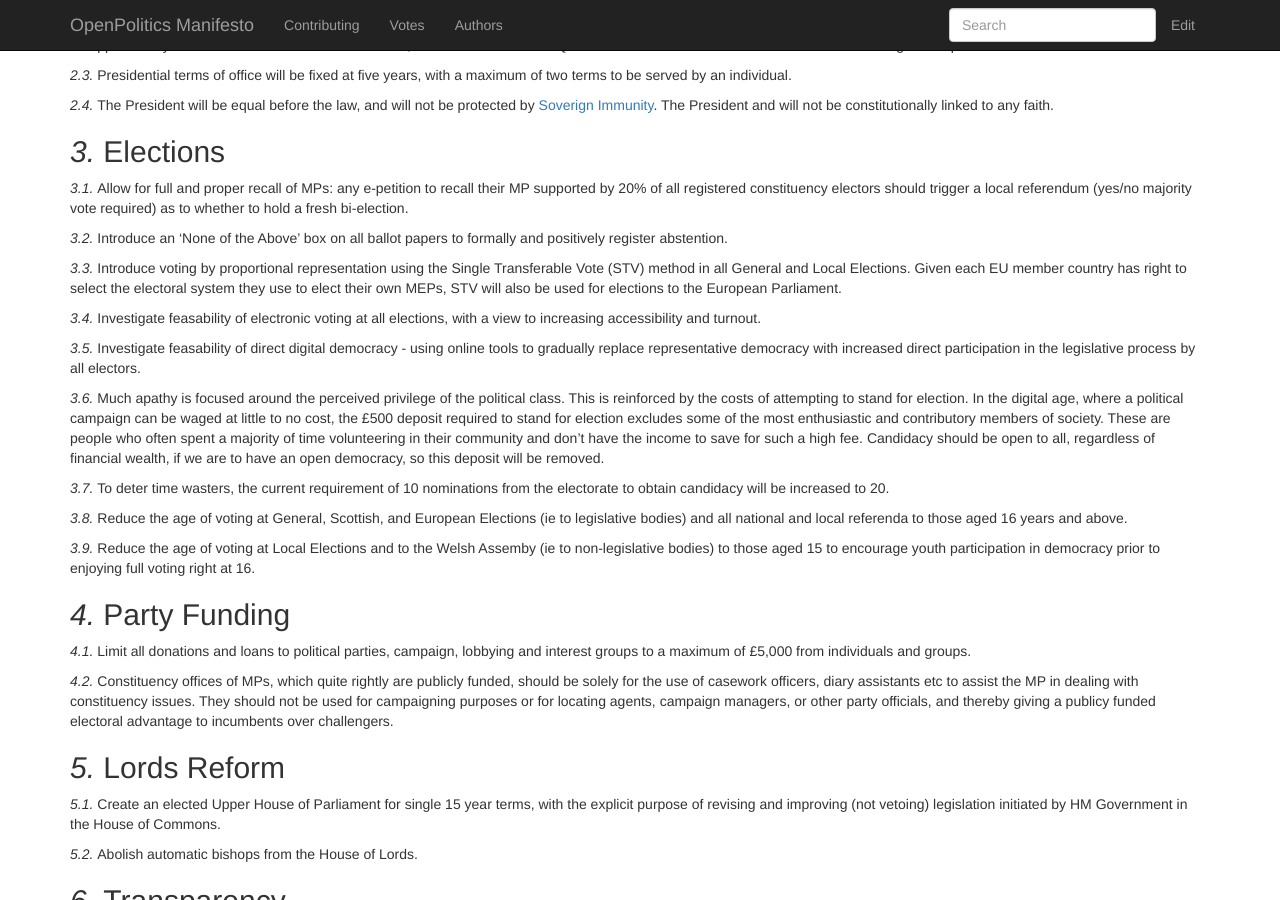
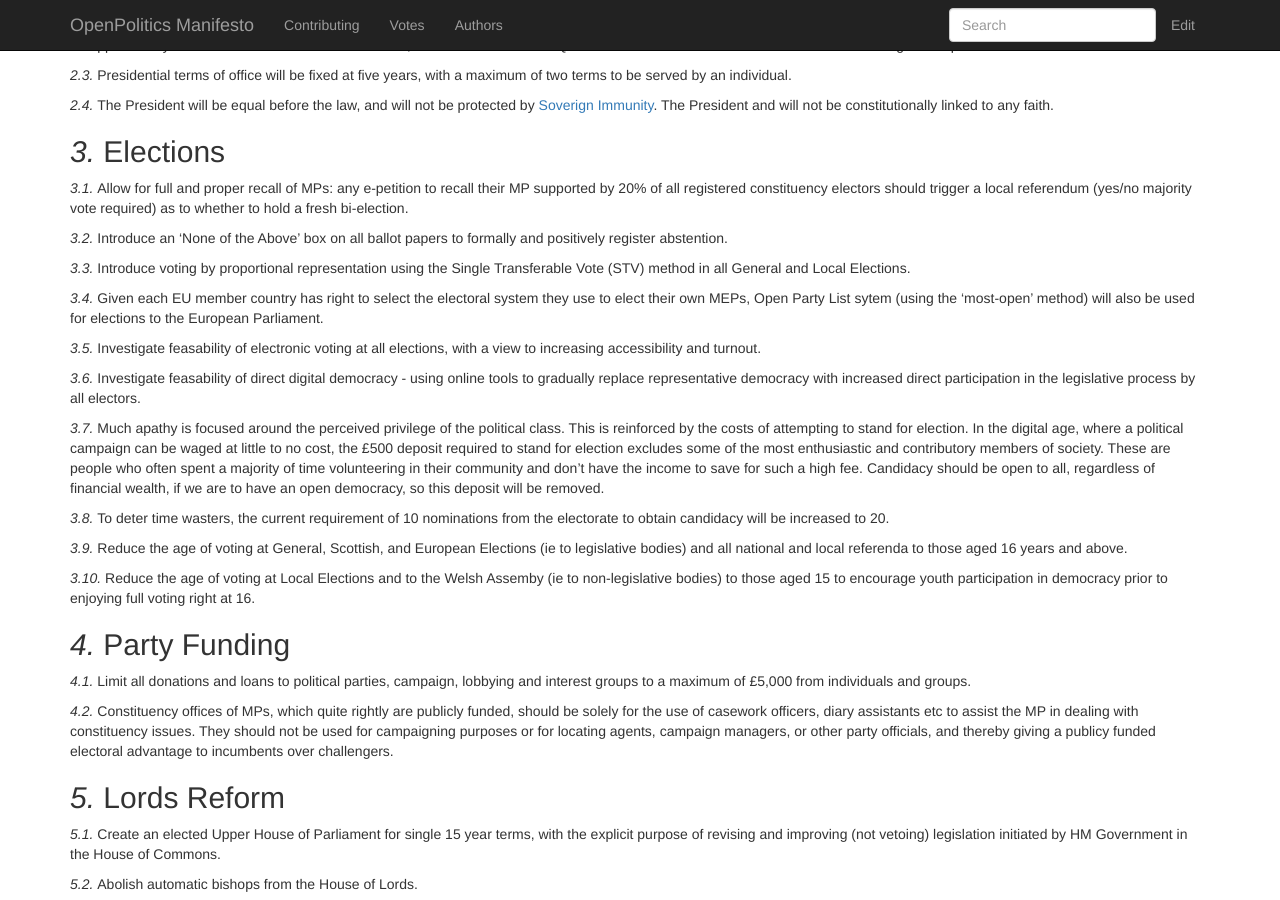
Before and after one commit to openpolitics/manifesto, a Jekyll site: the page built from democracy.md, in a window 1280 px wide and 900 px high, scrolled down 376 px. Built offline with Jekyll 4.4.1, drawn with Linux system fonts in a browser that asks for light colours; nearby versions of some CDN libraries.

Commit message:
Open Party List for EU Elections

```diff
--- a/democracy.md
+++ b/democracy.md
@@ -31,7 +31,9 @@ Allow for full and proper recall of MPs: any e-petition to recall their MP suppo
 
 Introduce an 'None of the Above' box on all ballot papers to formally and positively register abstention.
 
-Introduce voting by proportional representation using the Single Transferable Vote (STV) method in all General and Local Elections. Given each EU member country has right to select the electoral system they use to elect their own MEPs, STV will also be used for elections to the European Parliament.
+Introduce voting by proportional representation using the Single Transferable Vote (STV) method in all General and Local Elections.
+
+Given each EU member country has right to select the electoral system they use to elect their own MEPs, Open Party List sytem (using the 'most-open' method) will also be used for elections to the European Parliament.
 
 Investigate feasability of electronic voting at all elections, with a view to increasing accessibility and turnout.
 
```
